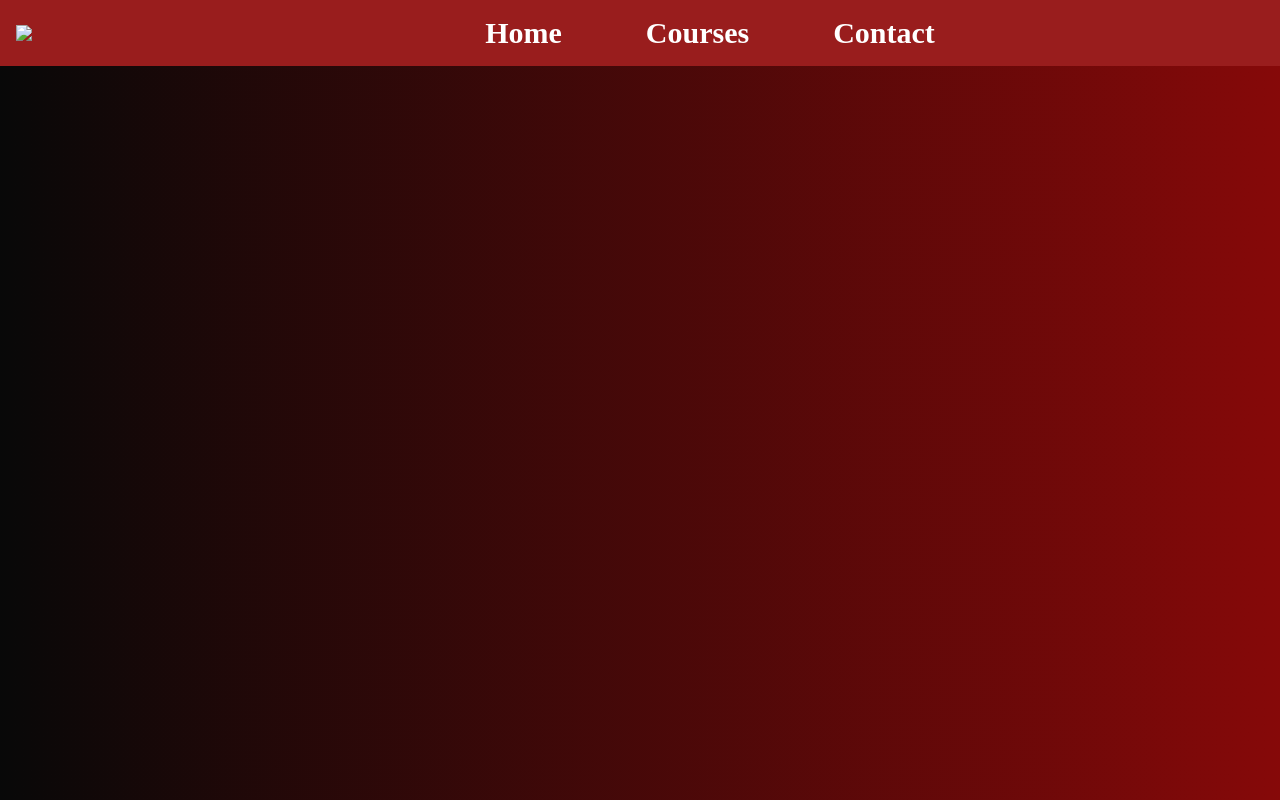
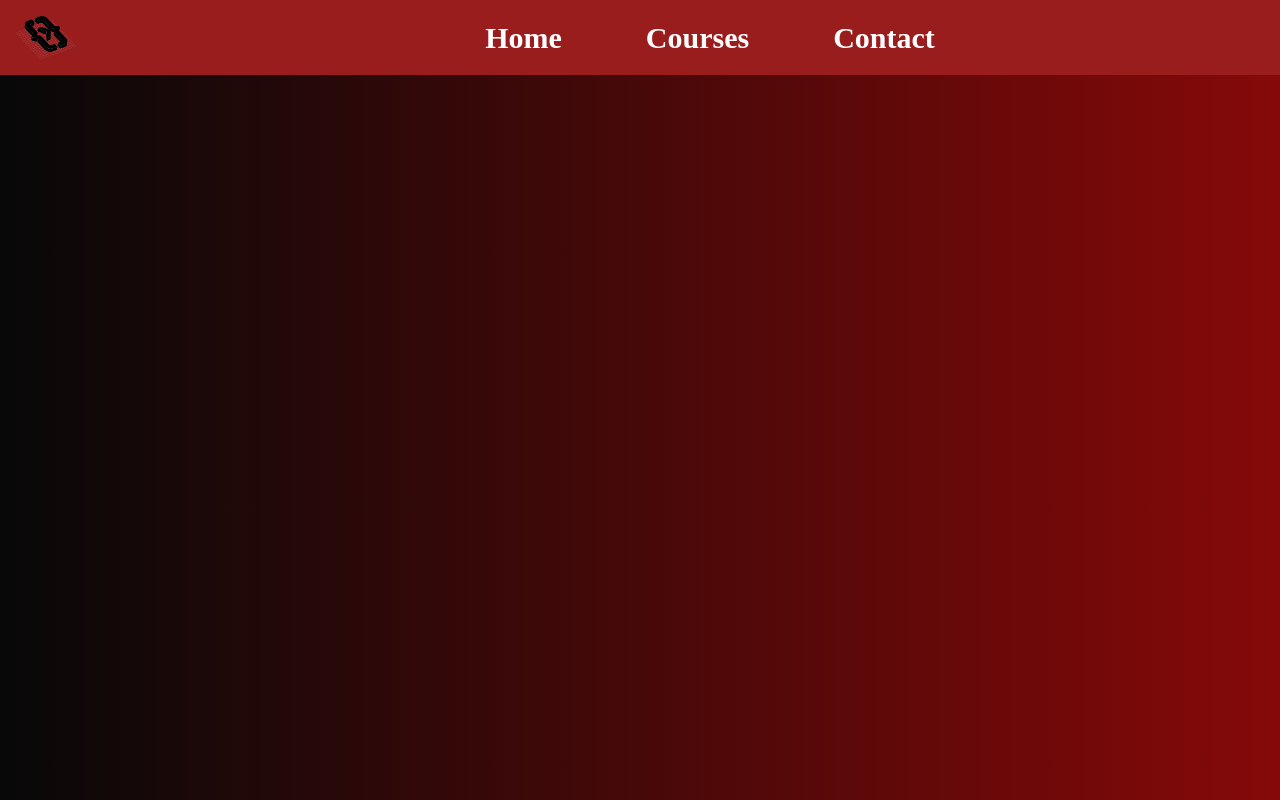
Before and after one commit to wajih872/jquery, a plain HTML site: page index.html in a window 1280 px wide. Shown: the top 800 px of the page. Drawn offline with nearby package versions, Linux system fonts and the light colour scheme; files whose address does not match are found by name.

Commit message:
Add files via upload

```diff
--- a/index.html
+++ b/index.html
@@ -7,7 +7,7 @@
 </head>
 <body>
 <div class="abc">
-    <img id="img6" src="../checkpoint/res/section2GMCLogo.png">
+    <img id="img6" src="/res/section2GMCLogo.png">
     <div >
         <a class="button1" href="index.html"><b>Home</b></a>
 
```
